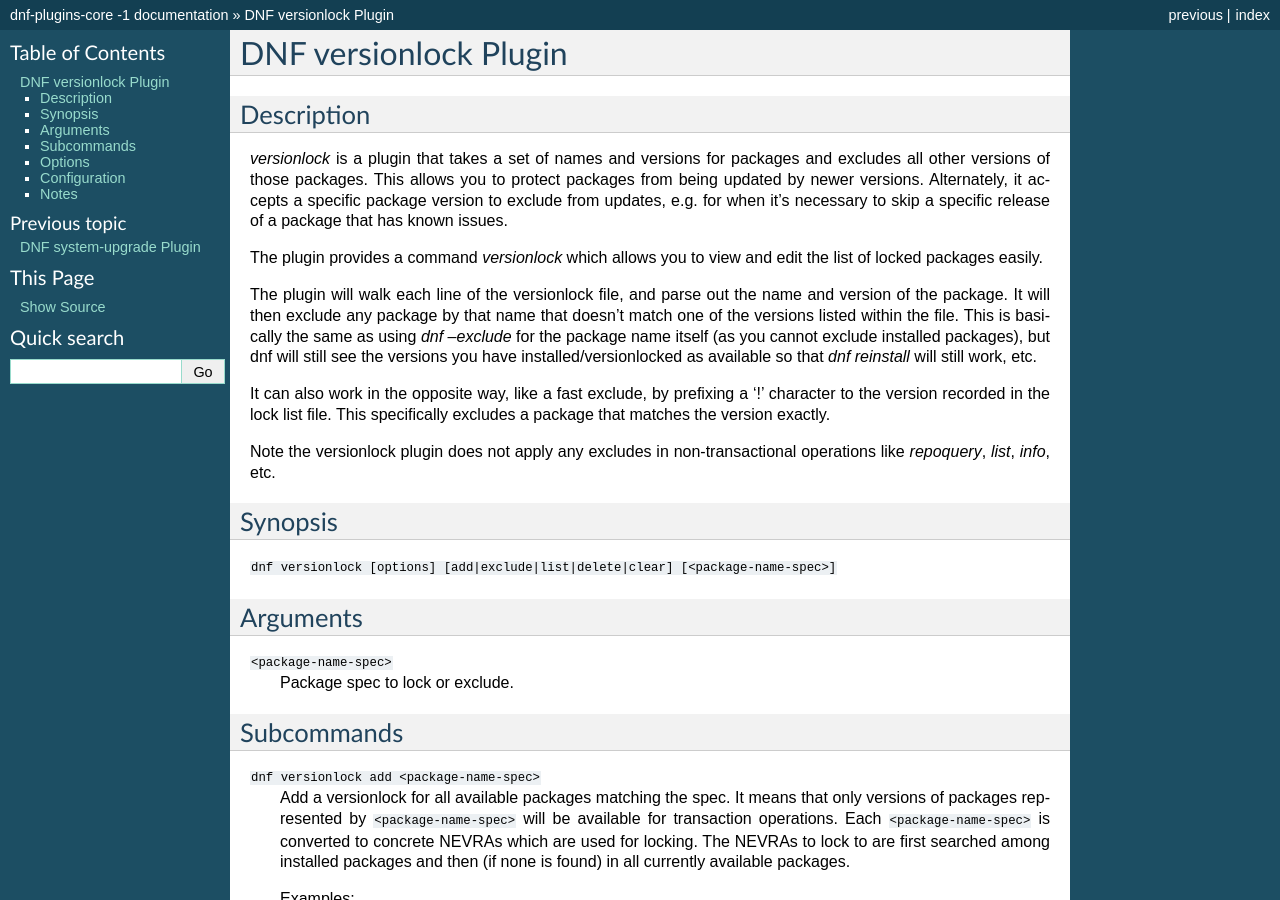
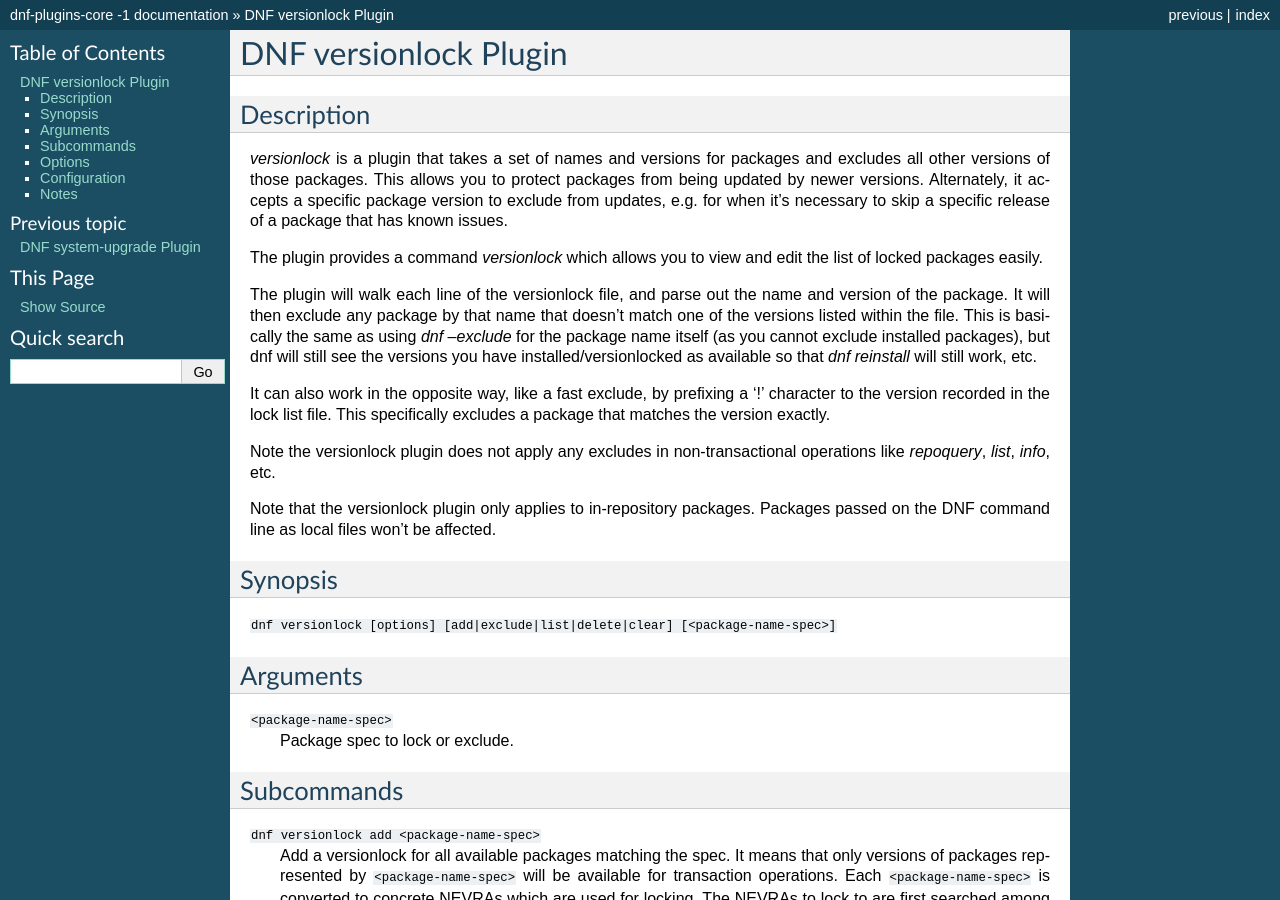
Before and after one commit to codacy-open-source-projects-scans/dnf-plugins-core, a Sphinx documentation site: the page built from doc/versionlock.rst, in a window 1280 px wide and 900 px high. Built offline with Sphinx 7.4.7, drawn with Linux system fonts in a browser that asks for light colours; pages that are not in the unit, such as notebooks, are missing from menus.

Commit message:
snapshot 2025-12-15T09:40:50.252912+00:00

```diff
--- a/doc/versionlock.rst
+++ b/doc/versionlock.rst
@@ -46,6 +46,9 @@ excludes a package that matches the version exactly.
 
 Note the versionlock plugin does not apply any excludes in non-transactional
 operations like `repoquery`, `list`, `info`, etc.
+
+Note that the versionlock plugin only applies to in-repository packages.
+Packages passed on the DNF command line as local files won't be affected.
 
 --------
 Synopsis
```
